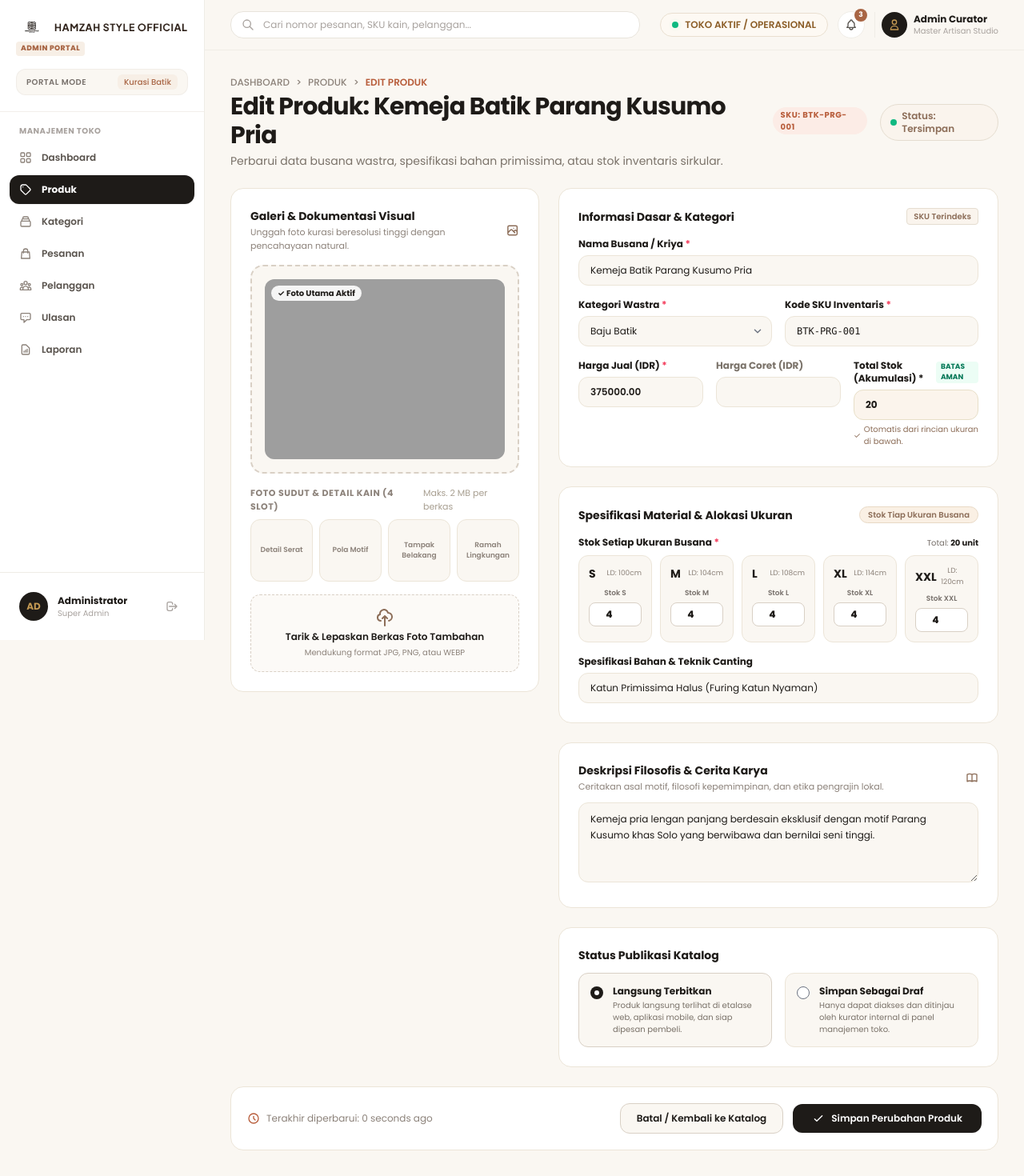
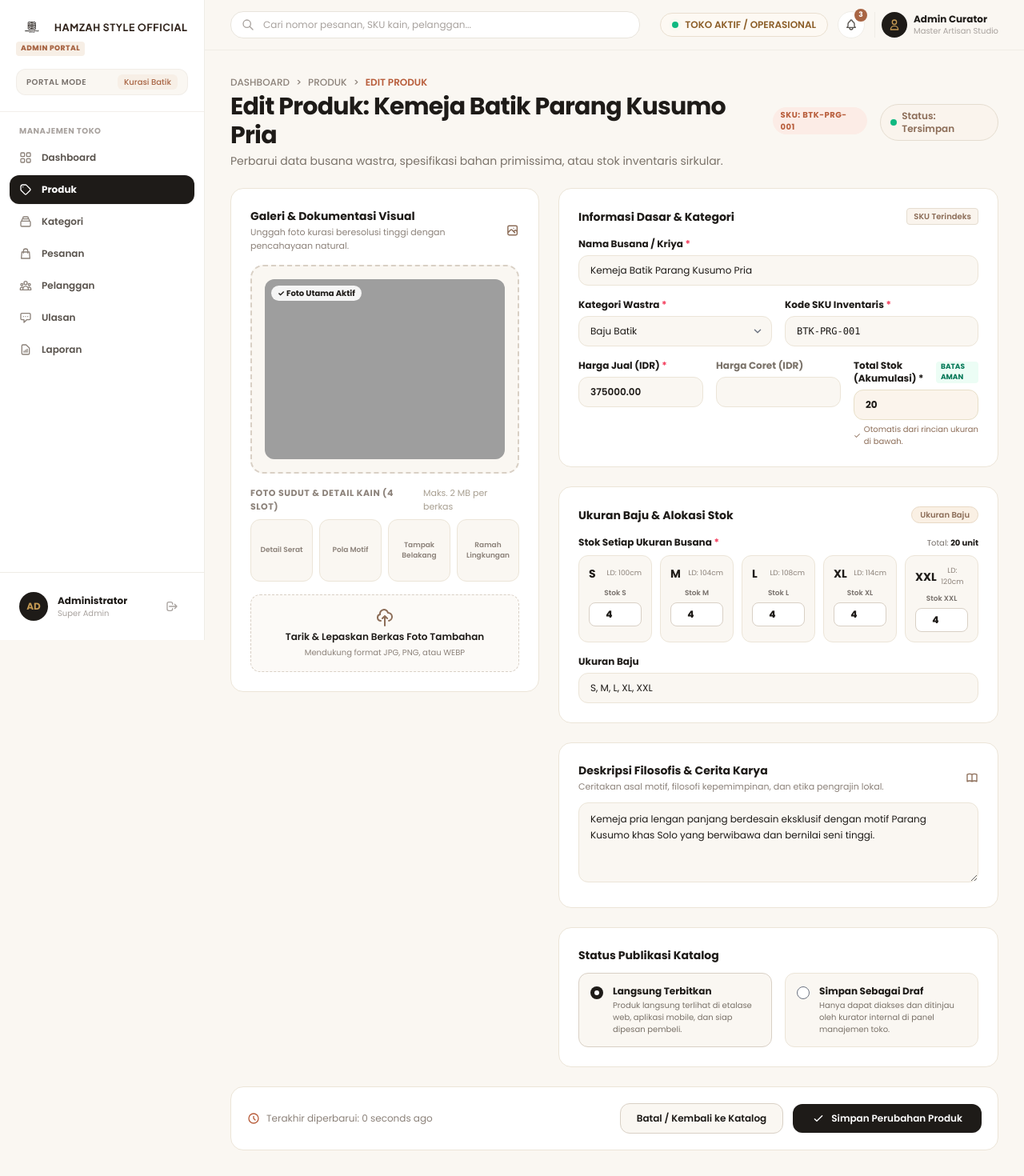
Before and after one commit to kevinrizaldi/websitebatik, a Laravel app: page /admin/produk/1/edit in a window 1280 px wide. Shown: the whole page at 80% size. Run offline with Laravel 12, Linux system fonts and the light colour scheme; a user stored in the database is signed in; data comes from the database, SQL or seed files in the repository; style sheets or scripts are compiled from the project's sources; parts of the project's set-up code (start-up, migrations or seed data) failed here and were passed over; grey boxes are pictures that could not be loaded.

Commit message:
refactor: ubah spesifikasi bahan menjadi ukuran baju pada form produk

```diff
--- a/app/Http/Controllers/ProdukController.php
+++ b/app/Http/Controllers/ProdukController.php
@@ -108,6 +108,7 @@ class ProdukController extends Controller
             'stok_ukuran.*' => 'nullable|integer|min:0|max:100000',
             'deskripsi' => 'nullable|string|max:255',
             'material' => 'nullable|string|max:255',
+            'ukuran' => 'nullable|string|max:255',
             'gambar' => 'nullable|image|mimes:jpg,jpeg,png,webp|max:2048',
             'gambar_lainnya' => 'nullable|array|max:9',
             'gambar_lainnya.*' => 'nullable|image|mimes:jpg,jpeg,png,webp|max:2048',
@@ -144,6 +145,10 @@ class ProdukController extends Controller
         } elseif ($isKainBatik) {
             $validated['stok_ukuran'] = null;
             $validated['ukuran'] = 'Lembaran Kain';
+        }
+
+        if ($request->filled('ukuran')) {
+            $validated['ukuran'] = $request->input('ukuran');
         }
 
         $validated['stok'] = (int) ($validated['stok'] ?? 0);
@@ -218,6 +223,7 @@ class ProdukController extends Controller
             'stok_ukuran.*' => 'nullable|integer|min:0|max:100000',
             'deskripsi' => 'nullable|string|max:255',
             'material' => 'nullable|string|max:255',
+            'ukuran' => 'nullable|string|max:255',
             'gambar' => 'nullable|image|mimes:jpg,jpeg,png,webp|max:2048',
             'gambar_lainnya' => 'nullable|array|max:9',
             'gambar_lainnya.*' => 'nullable|image|mimes:jpg,jpeg,png,webp|max:2048',
@@ -260,6 +266,10 @@ class ProdukController extends Controller
             if ($isKainBatik) {
                 $validated['ukuran'] = 'Lembaran Kain';
             }
+        }
+
+        if ($request->filled('ukuran')) {
+            $validated['ukuran'] = $request->input('ukuran');
         }
 
         $validated['stok'] = (int) ($validated['stok'] ?? $produk->stok);
--- a/resources/views/produk/edit.blade.php
+++ b/resources/views/produk/edit.blade.php
@@ -272,12 +272,12 @@
                         </div>
                     </div>
 
-                    {{-- Card 2: Spesifikasi Material & Ukuran --}}
+                    {{-- Card 2: Ukuran Baju & Alokasi Stok --}}
                     <div class="bg-white rounded-2xl border border-[#ECE5D8] p-5 sm:p-6 shadow-xs space-y-4">
                         <div class="flex items-center justify-between">
-                            <h3 class="font-bold text-sm text-[#1E1B18]">Spesifikasi Material &amp; Alokasi Ukuran</h3>
+                            <h3 class="font-bold text-sm text-[#1E1B18]">Ukuran Baju &amp; Alokasi Stok</h3>
                             <span class="text-[10px] font-semibold text-[#8C6D58] bg-[#FAF0E4] px-2.5 py-0.5 rounded-full border border-[#E8D9C5]"
-                                  x-text="isKain ? 'Bahan Lembaran Wastra' : 'Stok Tiap Ukuran Busana'">
+                                  x-text="isKain ? 'Bahan Lembaran Wastra' : 'Ukuran Baju'">
                             </span>
                         </div>
 
@@ -339,15 +339,17 @@
                             </div>
                         </div>
 
-                        {{-- Material Row --}}
+                        {{-- Ukuran Baju Row --}}
                         <div>
                             <label class="block text-xs font-bold text-[#1E1B18] mb-1.5">
-                                Spesifikasi Bahan &amp; Teknik Canting
+                                Ukuran Baju
                             </label>
                             <input type="text"
-                                   name="material"
-                                   value="{{ old('material', $produk->material ?? 'Katun Primissima Halus 60s, Batik Cap kombinasi Tulis canting tembaga') }}"
-                                   class="w-full py-2.5 px-3.5 rounded-xl border border-[#ECE5D8] bg-[#FAF7F2] text-xs text-[#1E1B18] focus:outline-none focus:ring-2 focus:ring-[#8C6D58] focus:bg-white transition">
+                                   name="ukuran"
+                                   value="{{ old('ukuran', $produk->ukuran ?? 'S, M, L, XL, XXL') }}"
+                                   placeholder="Contoh: S, M, L, XL, XXL"
+                                   class="w-full py-2.5 px-3.5 rounded-xl border border-[#ECE5D8] bg-[#FAF7F2] text-xs text-[#1E1B18] placeholder-[#9C948A] focus:outline-none focus:ring-2 focus:ring-[#8C6D58] focus:bg-white transition">
+                            <input type="hidden" name="material" value="{{ old('material', $produk->material ?? 'Katun Primissima Halus 60s, Batik Cap kombinasi Tulis canting tembaga') }}">
                         </div>
                     </div>
 
```
Also changed, not shown: resources/views/produk/create.blade.php (+9 -8 lines).
